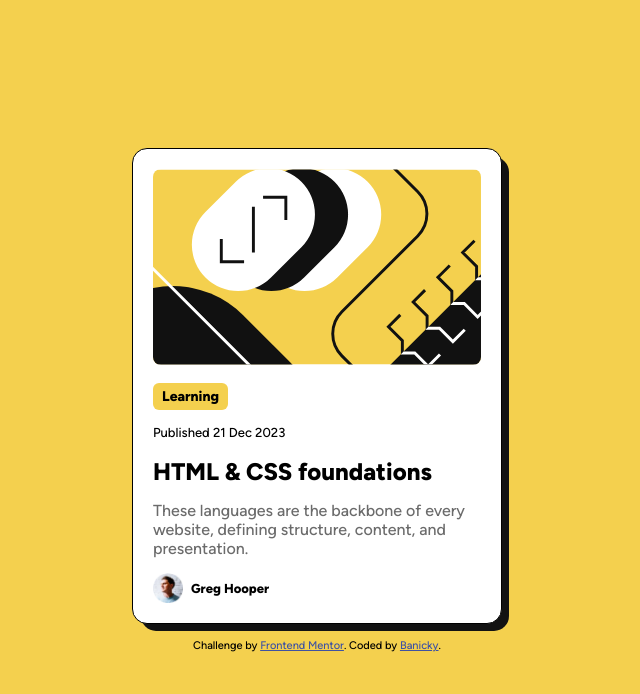
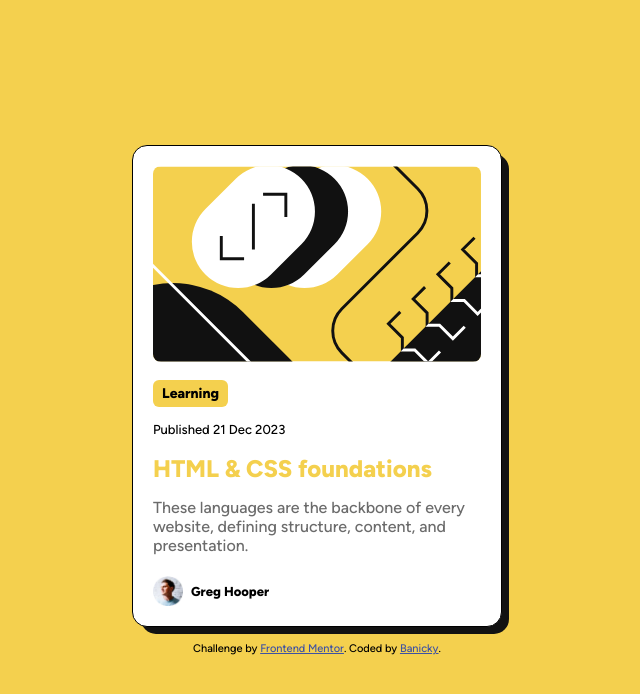
Before and after one commit to Banicky/Blog-Review-Card, a website built with Vite: page index.html in a window 1280 px wide. In both pictures the pointer is over the element "HTML & CSS foundations". Shown: the whole page, without its empty margins (323-963 px from the left). Built offline with nearby package versions, Linux system fonts and the light colour scheme.

Commit message:
Small tweaks

```diff
--- a/index.html
+++ b/index.html
@@ -20,7 +20,7 @@
 
       <p class="publication_text">Published 21 Dec 2023</p>
 
-      <h2>HTML & CSS foundations</h2>
+      <h2 class="header">HTML & CSS foundations</h2>
 
       <p class="main_text">
         These languages are the backbone of every website, defining structure, content, and presentation.
--- a/src/style.css
+++ b/src/style.css
@@ -63,6 +63,11 @@ body {
   margin-bottom: 2px;
 }
 
+.header:hover {
+  color: hsl(47, 88%, 63%);
+  cursor: pointer
+}
+
 .main_picture {
   border-radius: 8px;
 }
@@ -76,6 +81,7 @@ body {
   flex-direction: row;
   align-items: center;
   gap: 8px;
+  margin-top: 6px;
 }
 
 .greg_section img {
```
